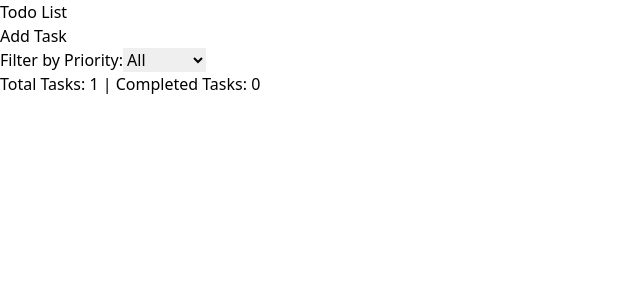
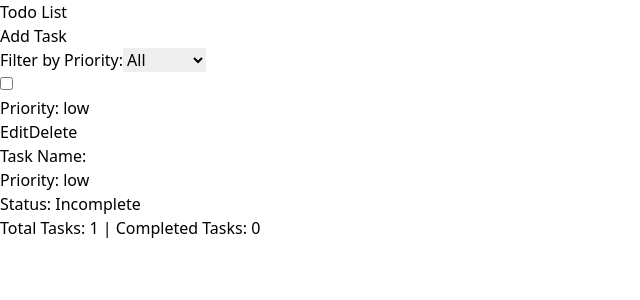
Before and after one commit to roksana-barna/todolist-app, a React (Vite) app: page / in a window 1280 px wide. Both pictures are taken after a click on the button "Add Task". Shown: the top 300 px of the page, without its empty margins (0-640 px from the left). Built offline with nearby package versions, Linux system fonts and the light colour scheme.

Commit message:
task list

```diff
--- a/src/Components/TaskList/TaskList.jsx
+++ b/src/Components/TaskList/TaskList.jsx
@@ -1,11 +1,25 @@
-import React from 'react';
 
-const TaskList = () => {
-    return (
-        <div>
+import React from "react";
+import TaskItem from "../TaskItem/TaskItem";
 
+const TaskList = ({ tasks, editTask, toggleTaskStatus, deleteTask }) => {
+  return (
+    <div className="mt-4">
+      {tasks.map((task) => (
+        <div key={task.id} className="mb-2 p-2 border rounded">
+          <TaskItem
+            task={task}
+            editTask={editTask}
+            toggleTaskStatus={toggleTaskStatus}
+            deleteTask={deleteTask}
+          />
+          <p>Task Name: {task.text}</p>
+          <p>Priority: {task.priority}</p>
+          <p>Status: {task.completed ? "Completed" : "Incomplete"}</p>
         </div>
-    );
+      ))}
+    </div>
+  );
 };
 
 export default TaskList;
```
